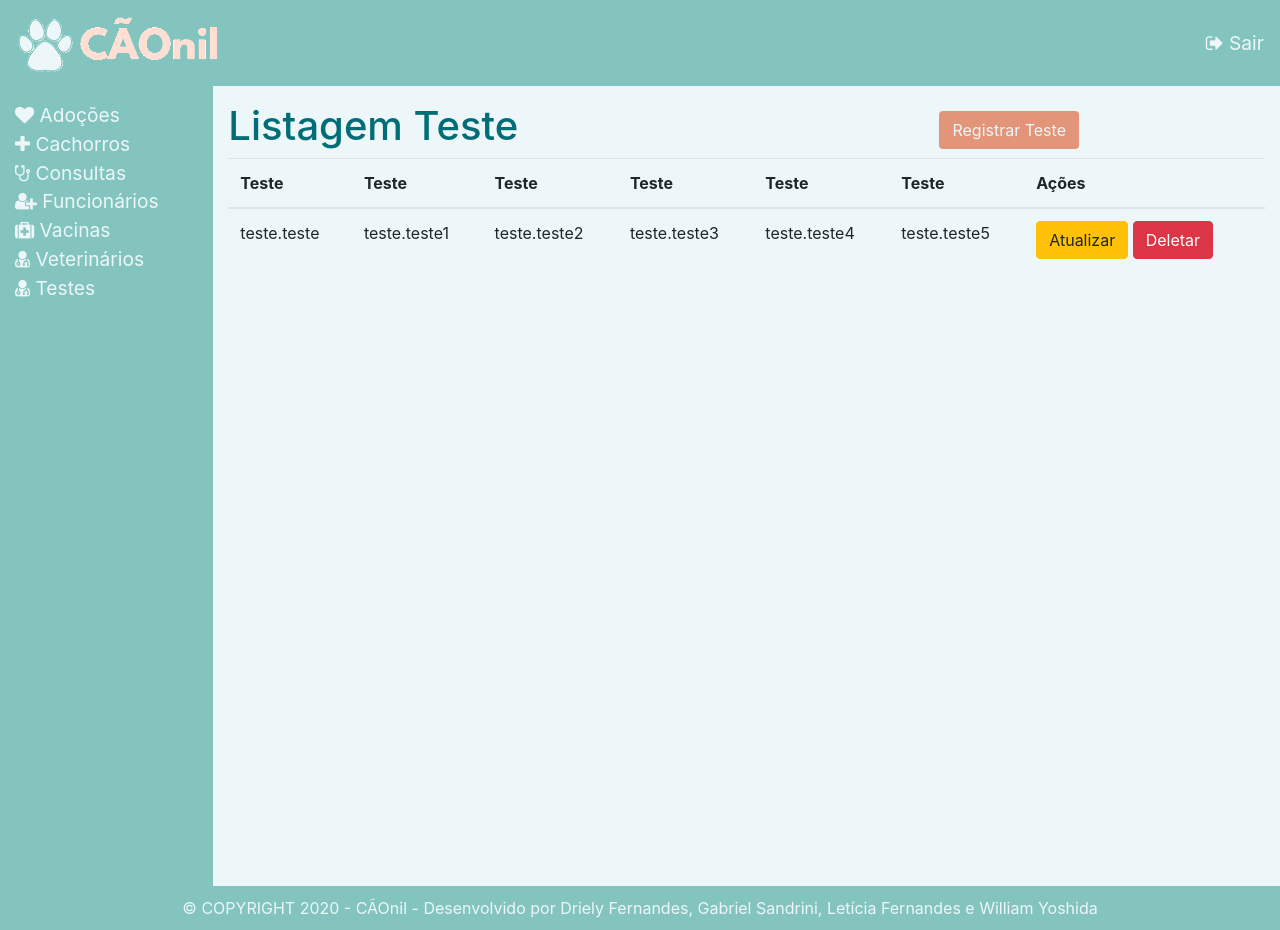
After one commit to gabrielsandrini/canil-ifsp, a Django app: page /listagem-teste/ in a window 1280 px wide. The commit adds this page. Run offline with Django 3.2, Linux system fonts and the light colour scheme; some libraries are stand-ins or nearby versions.

Commit message:
página de login e listagem

```diff
--- a/canil/settings.py
+++ b/canil/settings.py
@@ -106,7 +106,7 @@ AUTH_PASSWORD_VALIDATORS = [
 # Internationalization
 # https://docs.djangoproject.com/en/3.1/topics/i18n/
 
-LANGUAGE_CODE = 'en-us'
+LANGUAGE_CODE = 'pt-BR'
 
 TIME_ZONE = 'UTC'
 
@@ -124,3 +124,6 @@ STATIC_URL = '/static/'
 STATICFILES_DIRS = [os.path.join(BASE_DIR, 'static_files'), 'static']
 
 CRISPY_TEMPLATE_PACK = 'bootstrap4'
+
+LOGIN_REDIRECT_URL = "/"
+LOGOUT_REDIRECT_URL = "/login"
--- a/canil/urls.py
+++ b/canil/urls.py
@@ -18,5 +18,6 @@ from django.urls import path, include
 
 urlpatterns = [
     path('admin/', admin.site.urls),
+    path('', include('django.contrib.auth.urls'), name='login'),
     path('', include('core.urls')),
 ]
--- a/core/templates/core/cadastro.html
+++ b/core/templates/core/cadastro_e_atualizacao.html
@@ -16,8 +16,8 @@
             <div class="col-8">
                 <h1>{{ action }} {{ model }}</h1>
             </div>
-            <div class="col-4 float-right">
-                <a href="#" class="btn btn-listagem">Listagem {{ model }}</a>
+            <div class="col-4">
+                <a href="{% url 'listagem_teste' %}" class="btn btn-listagem">Listagem {{ model }}</a>
             </div>
         </div>
         <div class="row">
--- /dev/null
+++ b/core/templates/core/teste/listagem_teste.html
@@ -0,0 +1,65 @@
+{% extends 'base.html' %}
+{% load static %}
+{% load crispy_forms_tags %}
+
+    <!--
+        Action - REGISTRAR/ATUALIZAR
+        Model - Cachorro, Veterinário, Consulta, etc
+     -->
+{% block title %}
+    Listagem {{ model }}
+{% endblock %}
+
+{% block main %}
+    <div class="mt-3 mb-3">
+        <div class=" row d-flex align-items-center justify-content-around">
+            <div class="col-8">
+                <h1>Listagem {{ model }}</h1>
+            </div>
+            <div class="col-4">
+                <a href="{% url 'registro_teste' %}" class="btn btn-registrar">Registrar {{ model }}</a>
+            </div>
+        </div>
+        <div class="row">
+            <div class="col-12">
+                <table class="table">
+                    <thead>
+                        <tr>
+                            <th>Teste</th>
+                            <th>Teste</th>
+                            <th>Teste</th>
+                            <th>Teste</th>
+                            <th>Teste</th>
+                            <th>Teste</th>
+                            <th>Ações</th>
+                        </tr>
+                    </thead>
+                    <tbody>
+                        <tr>
+                            <td>teste.teste</td>
+                            <td>teste.teste1</td>
+                            <td>teste.teste2</td>
+                            <td>teste.teste3</td>
+                            <td>teste.teste4</td>
+                            <td>teste.teste5</td>
+                            <td>
+                                <a class="btn btn-warning" href="{% url 'atualizacao_teste' %}">Atualizar</a>
+                                <a class="btn btn-danger" href="{% url 'deleta_teste' %}">Deletar</a>
+                            </td>
+                        </tr>
+                        {% for teste in testes%}
+                            <tr>
+                                <td>teste.teste</td>
+                                <td>teste.teste1</td>
+                                <td>teste.teste2</td>
+                                <td>teste.teste3</td>
+                                <td>teste.teste4</td>
+                                <td>teste.teste5</td>
+                            </tr>
+                        {% endfor %}
+                    </tbody>
+                </table>
+            </div>
+        </div>
+    </div>
+{% endblock %}
--- a/core/urls.py
+++ b/core/urls.py
@@ -1,7 +1,10 @@
-from django.urls import path
+from django.urls import path, include
 from . import views
 
 urlpatterns = [
     path('', views.index, name='index'),
     path('registro-teste/', views.registro_teste, name='registro_teste'),
+    path('atualizacao-teste/<int:id>', views.atualizacao_teste, name='atualizacao_teste'),
+    path('listagem-teste/', views.listagem_teste, name='listagem_teste'),
+    path('deleta-teste/', views.deleta_teste, name='deleta_teste'),
 ]
--- a/core/views.py
+++ b/core/views.py
@@ -1,5 +1,7 @@
+from django.contrib.auth.decorators import login_required
 from django.shortcuts import render
 from core.forms import FormTeste
+from core.models import Teste
 
 # Create your views here.
 
@@ -10,4 +12,17 @@ def index(request):
 
 def registro_teste(request):
     form = FormTeste(request.POST or None, request.FILES or None)
-    return render(request, 'core/cadastro.html', {'action': 'Registrar', 'model': 'Teste', 'form': form})
+    return render(request, 'core/cadastro_e_atualizacao.html', {'action': 'Registrar', 'model': 'Teste', 'form': form})
+
+
+def atualizacao_teste(request):
+    form = FormTeste(request.POST or None, request.FILES or None)
+    return render(request, 'core/cadastro_e_atualizacao.html', {'action': 'Atualizar', 'model': 'Teste', 'form': form})
+
+
+def listagem_teste(request):
+    testes = Teste.objects.all()
+    return render(request, 'core/teste/listagem_teste.html', {'model': 'Teste', 'teste': testes})
+
+def deleta_teste(request):
+    return render(request)
--- a/static_files/css/style.css
+++ b/static_files/css/style.css
@@ -26,6 +26,7 @@ footer{
 
 .content{
     background-color: #EDF6F9;
+    min-height: 100vh;
 }
 
 .nav-item a{
@@ -38,11 +39,18 @@ footer{
     color: #FFDDD2;
 }
 
+.navbar-toggle{
+    color: #EDF6F9;
+}
+
+.navbar-toggle:hover{
+    color: #FFDDD2;
+}
+
 .btn-pagina-principal{
     height: 150px;
     width: 250px;
-    margin-top: 15px;
-    margin-right: 15px;
+    margin: 15px;
     background-color: #E29578;
     color: #EDF6F9;
     display: flex;
@@ -60,7 +68,18 @@ h1{
     color: #006D77;
 }
 
-.btn-listagem{
+.btn-listagem, .btn-login, .btn-registrar{
     background-color: #E29578;
     color: #EDF6F9;
 }
+
+.btn-listagem:hover, .btn-login:hover, .btn-registrar:hover{
+    background-color: #e29578d4;
+    color: #EDF6F9;
+}
+
+@media(min-width: 992px){
+    .navbar-toggle{
+        display: none;
+    }
+}
--- a/templates/base.html
+++ b/templates/base.html
@@ -17,47 +17,51 @@
     <!-- JS -->
     <script src="https://code.jquery.com/jquery-3.5.1.min.js" integrity="sha256-9/aliU8dGd2tb6OSsuzixeV4y/faTqgFtohetphbbj0=" crossorigin="anonymous"></script>
     <script src="https://stackpath.bootstrapcdn.com/bootstrap/4.5.2/js/bootstrap.min.js" integrity="sha384-B4gt1jrGC7Jh4AgTPSdUtOBvfO8shuf57BaghqFfPlYxofvL8/KUEfYiJOMMV+rV" crossorigin="anonymous"></script>
-
+    <script src="{% static 'js/script.js' %}"></script>
 </head>
 <body>
     <nav class="navbar">
-        <a href="{% url 'index' %}" class="navbar-brand">
-            <img src="{% static 'images/logo.png' %}" height="60">
-        </a>
         <button class="navbar-toggle btn" type="button" data-toggle="collapse" data-target="#navbarContent"
                 aria-controls="navbarContent" aria-expanded="false">
             <i class="fa fa-bars" aria-hidden="true"></i>
         </button>
+        <a href="{% url 'index' %}" class="navbar-brand">
+            <img src="{% static 'images/logo.png' %}" height="60">
+        </a>
+
         <ul class="navbar-nav ml-auto">
             <li class="nav-item">
-                <a href="#" class="nav-link"><i class="fa fa-sign-out" aria-hidden="true"></i> Sair</a>
+                <a href="{% url 'logout' %}" class="nav-link"><i class="fa fa-sign-out" aria-hidden="true"></i> Sair</a>
             </li>
         </ul>
     </nav>
     <div class="container-fluid">
         <div class="row content">
-            <nav class="sidebar navbar-expand-lg col-md-3 col-sm-12">
+            <nav class="sidebar navbar-expand-lg col-md-2 col-sm-12">
                 <!--<nav class="sidebar col-2">-->
                 <div class="collapse navbar-collapse" id="navbarContent">
                 <!--<div>-->
                     <ul class="navbar-nav flex-column">
                         <li class="nav-item">
-                            <a href="#"><i class="fa fa-square" aria-hidden="true"></i> Adoções</a>
+                            <a href="#"><i class="fa fa-heart" aria-hidden="true"></i> Adoções</a>
                         </li>
                         <li class="nav-item">
-                            <a href="#"><i class="fa fa-square" aria-hidden="true"></i> Cachorros</a>
+                            <a href="#"><i class="fa fa-plus" aria-hidden="true"></i> Cachorros</a>
                         </li>
                         <li class="nav-item">
-                            <a href="#"><i class="fa fa-square" aria-hidden="true"></i> Consultas</a>
+                            <a href="#"><i class="fa fa-stethoscope" aria-hidden="true"></i> Consultas</a>
                         </li>
                         <li class="nav-item">
-                            <a href="#"><i class="fa fa-square" aria-hidden="true"></i> Funcionários</a>
+                            <a href="#"><i class="fa fa-user-plus" aria-hidden="true"></i> Funcionários</a>
                         </li>
                         <li class="nav-item">
-                            <a href="#"><i class="fa fa-square" aria-hidden="true"></i> Vacinas</a>
+                            <a href="#"><i class="fa fa-medkit" aria-hidden="true"></i> Vacinas</a>
                         </li>
                         <li class="nav-item">
-                            <a href="#"><i class="fa fa-square" aria-hidden="true"></i> Veterinários</a>
+                            <a href="#"><i class="fa fa-user-md" aria-hidden="true"></i> Veterinários</a>
+                        </li>
+                        <li class="nav-item">
+                            <a href="{% url 'listagem_teste' %}"><i class="fa fa-user-md" aria-hidden="true"></i> Testes</a>
                         </li>
                     </ul>
                 </div>
```
Also changed, not shown: templates/registration/login.html (added, +39 -0 lines), static_files/js/script.js (added).
